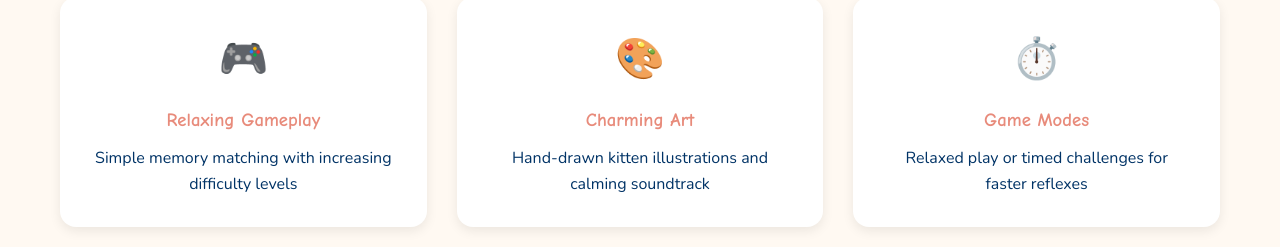
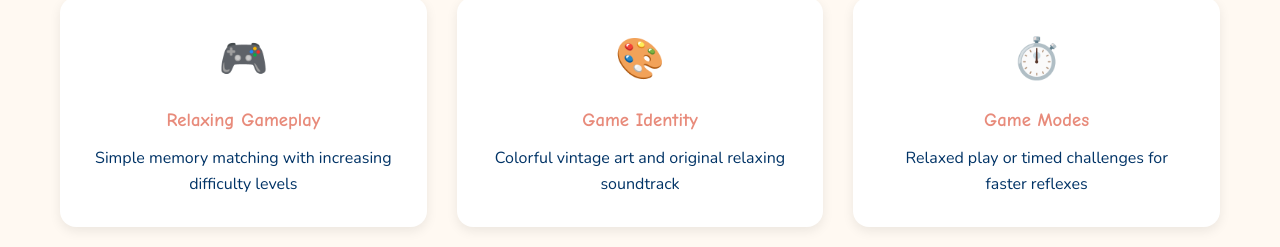
Before and after one commit to ThiagoBarlanza/twin-cats-game-site, a plain HTML site: page index.html in a window 1280 px wide. Shown: the part 637-884 px from the top of the page. Drawn offline with nearby package versions, Linux system fonts and the light colour scheme.

Commit message:
Game identity index.html

```diff
--- a/index.html
+++ b/index.html
@@ -41,8 +41,8 @@
           </div>
           <div class="feature-card">
             <div class="feature-icon">🎨</div>
-            <h3>Charming Art</h3>
-            <p>Hand-drawn kitten illustrations and calming soundtrack</p>
+            <h3>Game Identity</h3>
+            <p>Colorful vintage art and original relaxing soundtrack</p>
           </div>
           <div class="feature-card">
             <div class="feature-icon">⏱️</div>
```
